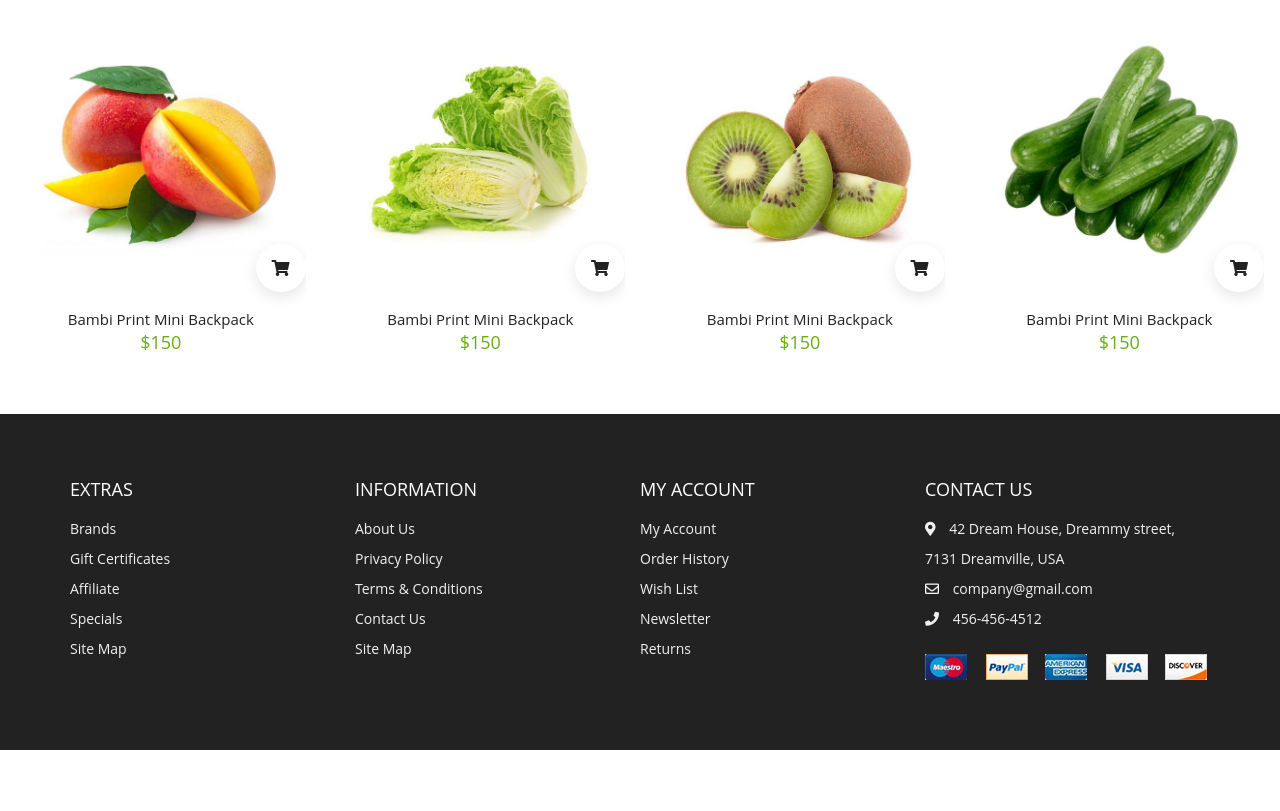
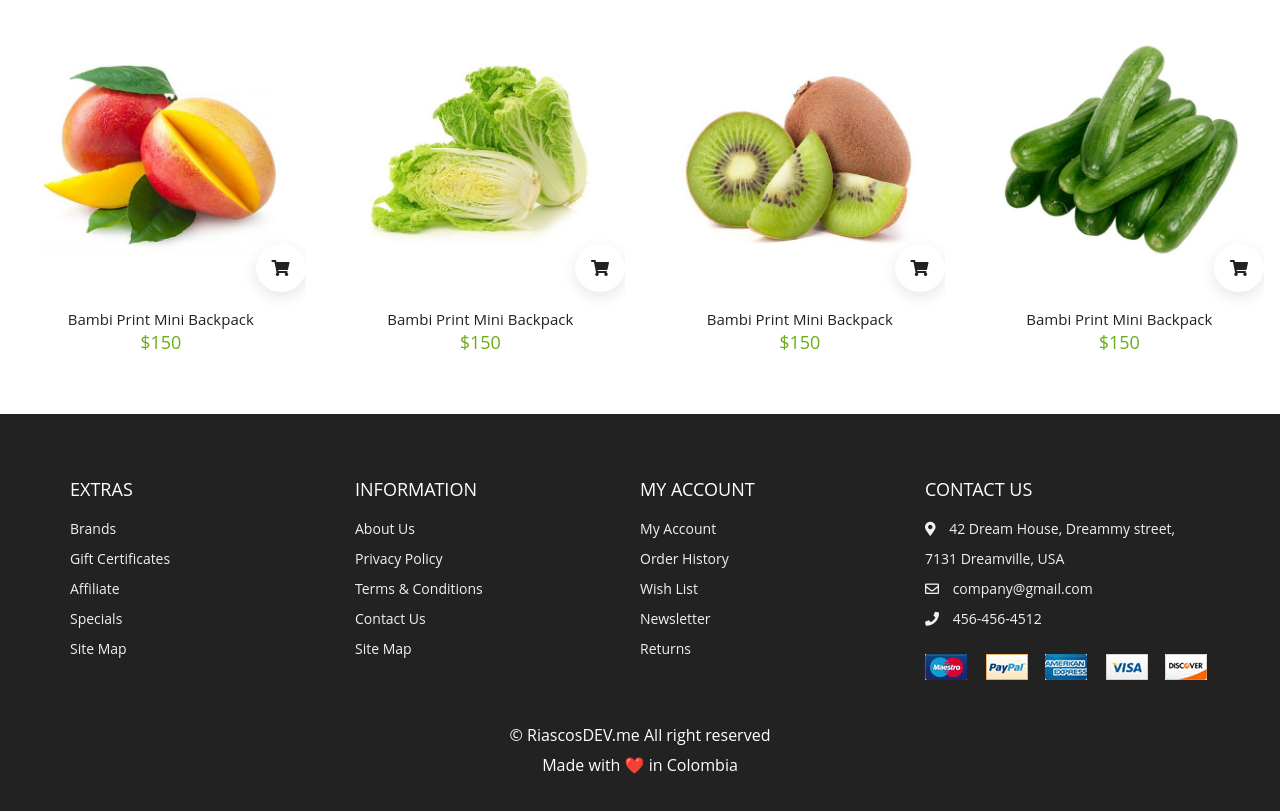
Before and after one commit to LeonardoRG7/Nature, a plain HTML site: page assets/pages/productDetails.html in a window 1280 px wide. Shown: the part 995-1806 px from the top of the page. Before the commit the page ends 1745 px from the top, so only its background shows below. Drawn offline with Linux system fonts and the light colour scheme; files that its build step writes are made by us from their sources; files whose address does not match are found by name.

Commit message:
RiascosDev

```diff
--- a/assets/css/styles.css
+++ b/assets/css/styles.css
@@ -963,10 +963,17 @@ nav .wrapper {
 
 /* FOOTER */
 
+
 .footer {
   background-color: var(--black);
   padding: 6rem 1rem;
   line-height: 3rem;
+}
+
+.footer-copy{
+  text-align: center;
+  color: white;
+  padding-top: 3rem;
 }
 
 .footer-center span {
--- a/assets/pages/productDetails.html
+++ b/assets/pages/productDetails.html
@@ -304,6 +304,8 @@
       </div>
     </div>
     </div>
+    <p class="footer-copy" data-section="footer" data-value="copy"> © RiascosDEV.me All right reserved <br> Made with ❤️ in Colombia</p>
+
   </footer>
   <!-- End Footer -->
 
```
Also changed, not shown: assets/pages/cart.html (+1 -0 lines), assets/pages/products.html (+1 -0 lines), index.html (+1 -1 lines).
